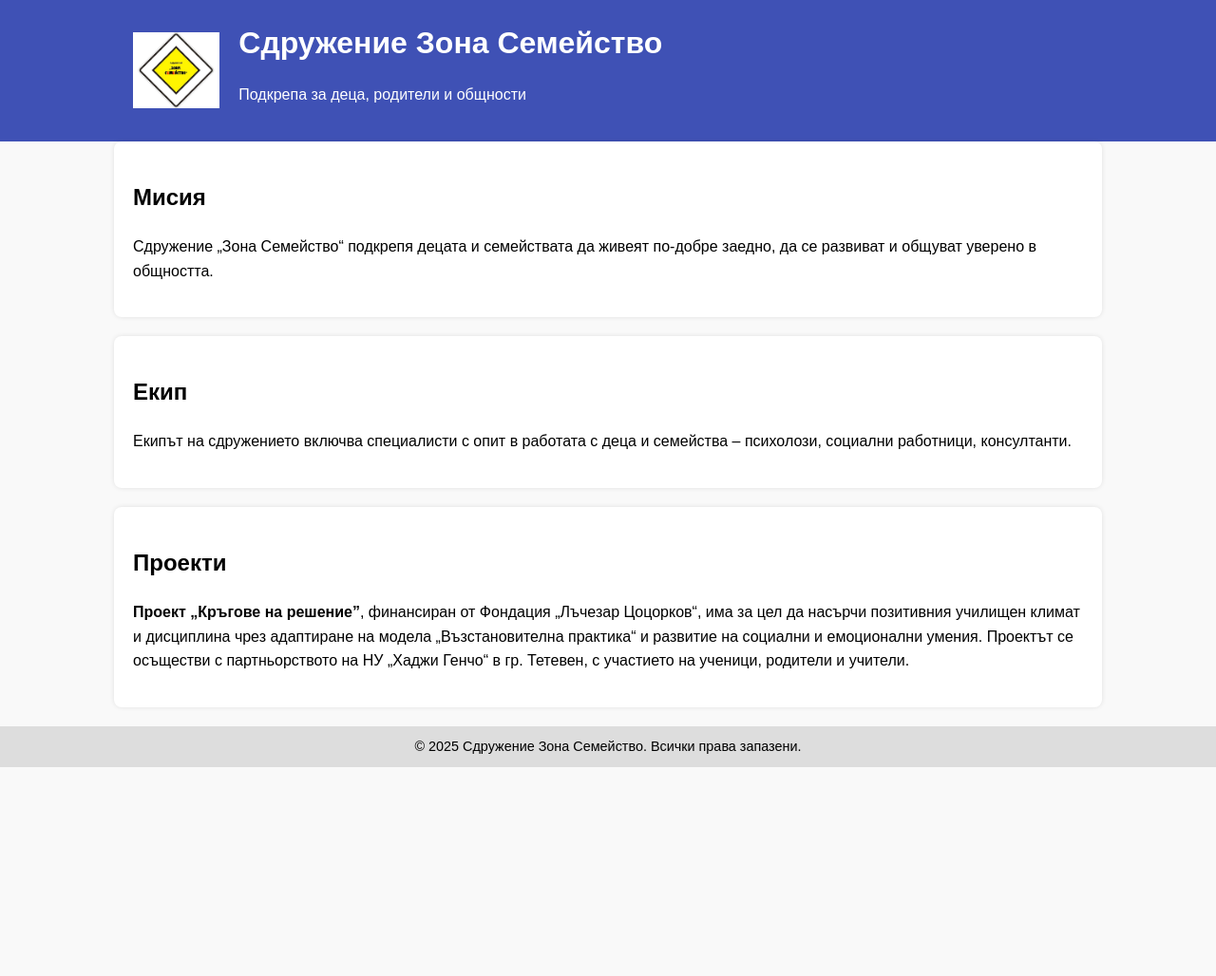
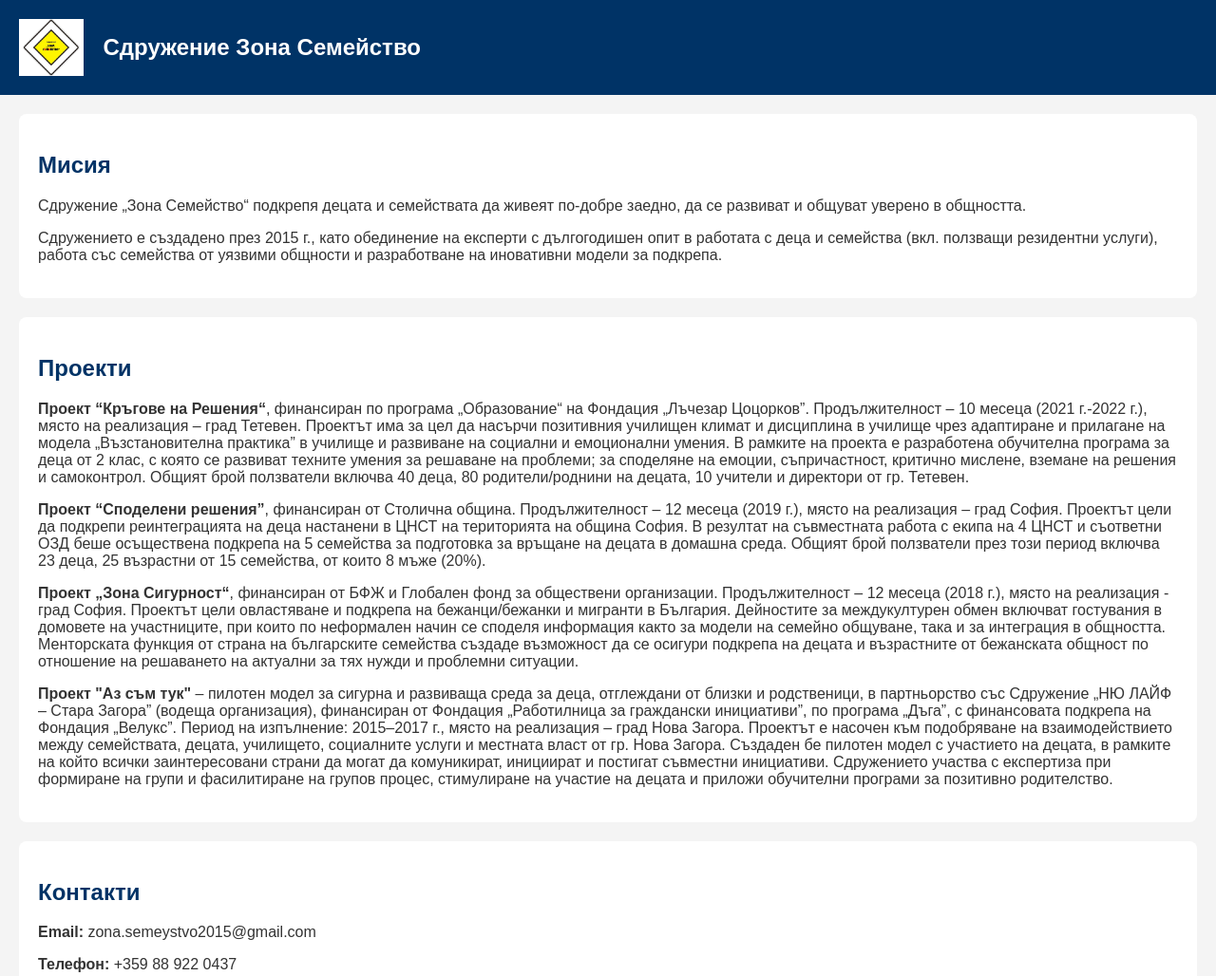
Before and after one commit to ZonaSemeystvo/zona.semeystvo, a plain HTML site: page index.html in a window 1280 px wide. Shown: the top 1028 px of the page at 95% size. Before the commit the page ends 808 px from the top, so only its background shows below. Drawn offline with Linux system fonts and the light colour scheme.

Commit message:
Update index.html
Обновяване на сайта с нов текст и секции

```diff
--- a/index.html
+++ b/index.html
@@ -2,82 +2,90 @@
 <html lang="bg">
 <head>
     <meta charset="UTF-8">
-  <meta name="viewport" content="width=device-width, initial-scale=1">
+    <meta name="viewport" content="width=device-width, initial-scale=1.0">
     <title>Сдружение Зона Семейство</title>
     <style>
         body {
-      font-family: sans-serif;
+            font-family: Arial, sans-serif;
             margin: 0;
             padding: 0;
-      line-height: 1.6;
-      background-color: #f9f9f9;
+            background: #f4f4f4;
+            color: #333;
         }
         header {
-      background-color: #3f51b5;
-      color: white;
+            background: #036;
+            color: #fff;
             padding: 20px;
-    }
-    header .container {
             display: flex;
             align-items: center;
-      gap: 20px;
-      max-width: 1000px;
-      margin: auto;
         }
         header img {
-      height: 80px;
-      width: auto;
+            height: 60px;
+            margin-right: 20px;
         }
         header h1 {
             margin: 0;
+            font-size: 24px;
         }
         section {
             padding: 20px;
-      max-width: 1000px;
-      margin: auto;
-      background-color: white;
-      margin-bottom: 20px;
+            background: #fff;
+            margin: 20px;
             border-radius: 8px;
-      box-shadow: 0 0 5px rgba(0,0,0,0.1);
         }
-    footer {
-      background-color: #ddd;
-      text-align: center;
-      padding: 10px;
-      font-size: 0.9em;
+        h2 {
+            color: #036;
+        }
+        .gallery {
+            display: flex;
+            flex-wrap: wrap;
+            gap: 10px;
+        }
+        .gallery img {
+            width: 200px;
+            height: auto;
+            border-radius: 6px;
         }
     </style>
 </head>
 <body>
 
     <header>
-    <div class="container">
         <img src="logo.jpg" alt="Лого на Зона Семейство">
-      <div>
         <h1>Сдружение Зона Семейство</h1>
-        <p>Подкрепа за деца, родители и общности</p>
-      </div>
-    </div>
     </header>
 
-<section id="mission">
+    <section>
         <h2>Мисия</h2>
         <p>Сдружение „Зона Семейство“ подкрепя децата и семействата да живеят по-добре заедно, да се развиват и общуват уверено в общността.</p>
+        <p>Сдружението е създадено през 2015 г., като обединение на експерти с дългогодишен опит в работата с деца и семейства (вкл. ползващи резидентни услуги), работа със семейства от уязвими общности и разработване на иновативни модели за подкрепа.</p>
     </section>
 
-  <section id="team">
-    <h2>Екип</h2>
-    <p>Екипът на сдружението включва специалисти с опит в работата с деца и семейства – психолози, социални работници, консултанти.</p>
+    <section>
+        <h2>Проекти</h2>
+        <p><strong>Проект “Кръгове на Решения“</strong>, финансиран по програма „Образование“ на Фондация „Лъчезар Цоцорков”. Продължителност – 10 месеца (2021 г.-2022 г.), място на реализация – град Тетевен. Проектът има за цел да насърчи позитивния училищен климат и дисциплина в училище чрез адаптиране и прилагане на модела „Възстановителна практика” в училище и развиване на социални и емоционални умения. В рамките на проекта е разработена обучителна програма за деца от 2 клас, с която се развиват техните умения за решаване на проблеми; за споделяне на емоции, съпричастност, критично мислене, вземане на решения и самоконтрол. Общият брой ползватели включва 40 деца, 80 родители/роднини на децата, 10 учители и директори от гр. Тетевен.</p>
+
+        <p><strong>Проект “Споделени решения”</strong>, финансиран от Столична община. Продължителност – 12 месеца (2019 г.), място на реализация – град София. Проектът цели да подкрепи реинтеграцията на деца настанени в ЦНСТ на територията на община София. В резултат на съвместната работа с екипа на 4 ЦНСТ и съответни ОЗД беше осъществена подкрепа на 5 семейства за подготовка за връщане на децата в домашна среда. Общият брой ползватели през този период включва 23 деца, 25 възрастни от 15 семейства, от които 8 мъже (20%).</p>
+
+        <p><strong>Проект „Зона Сигурност“</strong>, финансиран от БФЖ и Глобален фонд за обществени организации. Продължителност – 12 месеца (2018 г.), място на реализация - град София. Проектът цели овластяване и подкрепа на бежанци/бежанки и мигранти в България. Дейностите за междукултурен обмен включват гостувания в домовете на участниците, при които по неформален начин се споделя информация както за модели на семейно общуване, така и за интеграция в общността. Менторската функция от страна на българските семейства създаде възможност да се осигури подкрепа на децата и възрастните от бежанската общност по отношение на решаването на актуални за тях нужди и проблемни ситуации.</p>
+
+        <p><strong>Проект "Аз съм тук"</strong> – пилотен модел за сигурна и развиваща среда за деца, отглеждани от близки и родственици, в партньорство със Сдружение „НЮ ЛАЙФ – Стара Загора” (водеща организация), финансиран от Фондация „Работилница за граждански инициативи”, по програма „Дъга”, с финансовата подкрепа на Фондация „Велукс”. Период на изпълнение: 2015–2017 г., място на реализация – град Нова Загора. Проектът е насочен към подобряване на взаимодействието между семействата, децата, училището, социалните услуги и местната власт от гр. Нова Загора. Създаден бе пилотен модел с участието на децата, в рамките на който всички заинтересовани страни да могат да комуникират, инициират и постигат съвместни инициативи. Сдружението участва с експертиза при формиране на групи и фасилитиране на групов процес, стимулиране на участие на децата и приложи обучителни програми за позитивно родителство.</p>
     </section>
 
-  <section id="projects">
-    <h2>Проекти</h2>
-    <p><strong>Проект „Кръгове на решение”</strong>, финансиран от Фондация „Лъчезар Цоцорков“, има за цел да насърчи позитивния училищен климат и дисциплина чрез адаптиране на модела „Възстановителна практика“ и развитие на социални и емоционални умения. Проектът се осъществи с партньорството на НУ „Хаджи Генчо“ в гр. Тетевен, с участието на ученици, родители и учители.</p>
+    <section>
+        <h2>Контакти</h2>
+        <p><strong>Email:</strong> zona.semeystvo2015@gmail.com</p>
+        <p><strong>Телефон:</strong> +359 88 922 0437</p>
     </section>
 
-  <footer>
-    © 2025 Сдружение Зона Семейство. Всички права запазени.
-  </footer>
+    <section>
+        <h2>Галерия</h2>
+        <div class="gallery">
+            <!-- Примерни изображения (ще бъдат заменени, когато качиш истинските) -->
+            <!-- <img src="gallery1.jpg" alt="Снимка 1"> -->
+            <!-- <img src="gallery2.jpg" alt="Снимка 2"> -->
+        </div>
+    </section>
 
 </body>
 </html>
```
Lines whose indentation alone changed are shown as unchanged.
